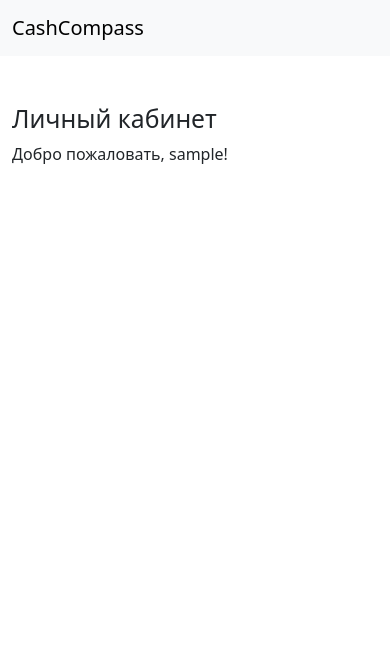
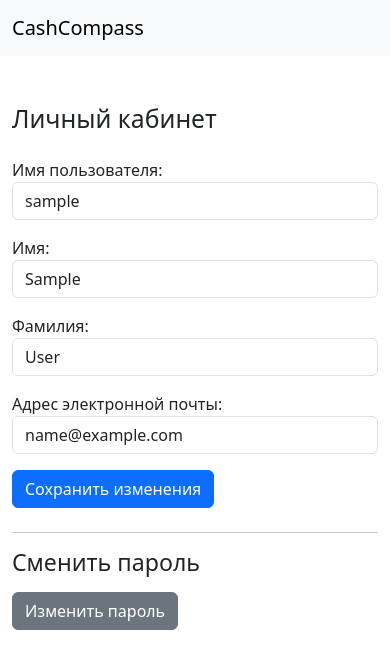
Before and after one commit to kirpix524/cash-compass, a Django app: page /profile/ in a window 390 px wide. Shown: the top 669 px of the page. Run offline with Django 5.2, Linux system fonts and the light colour scheme; the visitor is signed in with stand-in values (Sample User, id 1).

Commit message:
implemented user profile page

```diff
--- a/templates/users/profile.html
+++ b/templates/users/profile.html
@@ -1,8 +1,34 @@
 {% extends 'core/base.html' %}
 
 {% block content %}
-  <div class="mt-5">
-    <h2>Личный кабинет</h2>
-    <p>Добро пожаловать, {{ user.username }}!</p>
+<div class="row justify-content-center mt-5">
+  <div class="col-md-6">
+    <h2 class="mb-4">Личный кабинет</h2>
+    <form method="post" class="mb-4">
+      {% csrf_token %}
+      <div class="mb-3">
+        {{ form.username.label_tag }}
+        {{ form.username }}
+      </div>
+      <div class="mb-3">
+        {{ form.first_name.label_tag }}
+        {{ form.first_name }}
+      </div>
+      <div class="mb-3">
+        {{ form.last_name.label_tag }}
+        {{ form.last_name }}
+      </div>
+      <div class="mb-3">
+        {{ form.email.label_tag }}
+        {{ form.email }}
+      </div>
+      <button type="submit" class="btn btn-primary">Сохранить изменения</button>
+    </form>
+
+    <hr>
+
+    <h3 class="mb-3">Сменить пароль</h3>
+    <a href="{% url 'users:password_change' %}" class="btn btn-secondary">Изменить пароль</a>
   </div>
+</div>
 {% endblock %}
--- /dev/null
+++ b/users/forms.py
@@ -0,0 +1,13 @@
+from django import forms
+from django.contrib.auth import get_user_model
+
+class ProfileForm(forms.ModelForm):
+    class Meta:
+        model = get_user_model()
+        fields = ['username', 'first_name', 'last_name', 'email']
+        widgets = {
+            'username': forms.TextInput(attrs={'class': 'form-control'}),
+            'first_name': forms.TextInput(attrs={'class': 'form-control'}),
+            'last_name': forms.TextInput(attrs={'class': 'form-control'}),
+            'email': forms.EmailInput(attrs={'class': 'form-control'}),
+        }
--- a/users/urls.py
+++ b/users/urls.py
@@ -1,5 +1,5 @@
 from django.contrib.auth import views as auth_views
-from django.urls import path
+from django.urls import path, reverse_lazy
 from .views import RegisterView, ProfileView
 
 app_name = 'users'
@@ -11,4 +11,11 @@ urlpatterns = [
     ), name='login'),
     path('logout/', auth_views.LogoutView.as_view(next_page='home'), name='logout'),
     path('profile/', ProfileView.as_view(), name='profile'),
+    path('profile/password/', auth_views.PasswordChangeView.as_view(
+        template_name='users/password_change.html',
+        success_url=reverse_lazy('users:password_change_done')
+    ), name='password_change'),
+    path('profile/password/done/', auth_views.PasswordChangeDoneView.as_view(
+        template_name='users/password_change_done.html'
+    ), name='password_change_done'),
 ]
--- a/users/views.py
+++ b/users/views.py
@@ -1,8 +1,11 @@
-from typing import Any, Dict
+from typing import Any
+
+from django.contrib.auth import get_user_model
 from django.contrib.auth.forms import UserCreationForm
 from django.contrib.auth.mixins import LoginRequiredMixin
 from django.urls import reverse_lazy
-from django.views.generic import CreateView, TemplateView
+from django.views.generic import CreateView, UpdateView
+from users.forms import ProfileForm
 
 
 class RegisterView(CreateView):
@@ -10,10 +13,11 @@ class RegisterView(CreateView):
     form_class = UserCreationForm
     success_url = reverse_lazy("users:login")
 
-class ProfileView(LoginRequiredMixin, TemplateView):
+class ProfileView(LoginRequiredMixin, UpdateView):
+    model = get_user_model()
+    form_class = ProfileForm
     template_name: str = "users/profile.html"
+    success_url = reverse_lazy('users:profile')
 
-    def get_context_data(self, **kwargs: Any) -> Dict[str, Any]:
-        context: Dict[str, Any] = super().get_context_data(**kwargs)
-        context["user"] = self.request.user
-        return context
+    def get_object(self, queryset=None) -> Any:
+        return self.request.user
```
Also changed, not shown: templates/users/password_change.html (added, +12 -0 lines).
